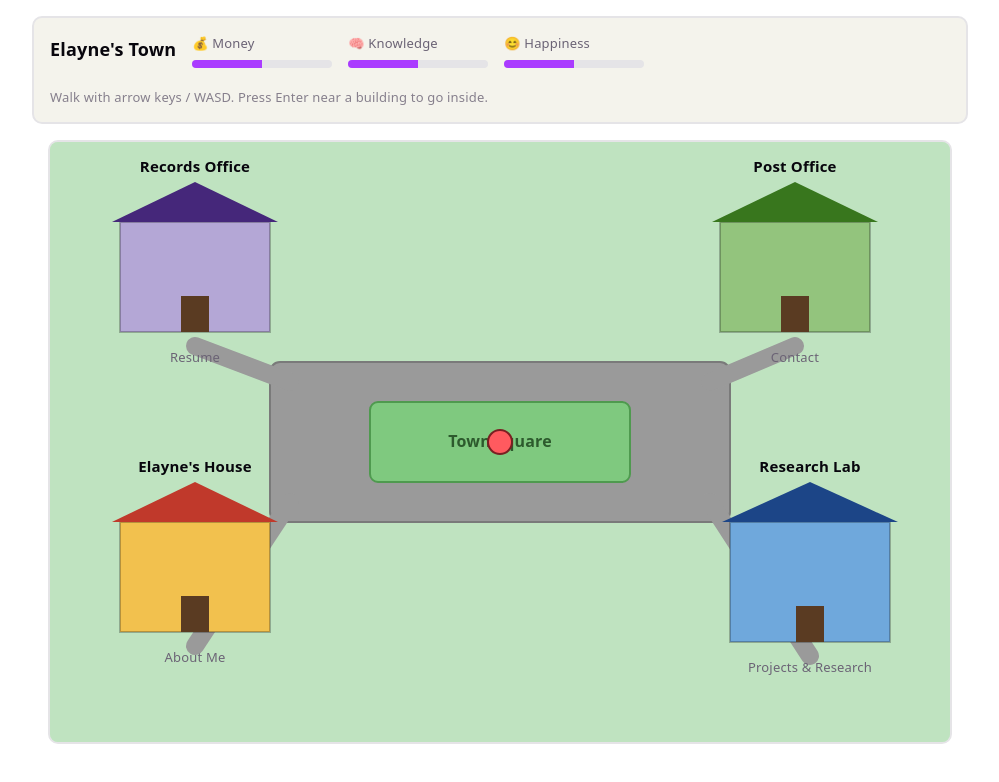
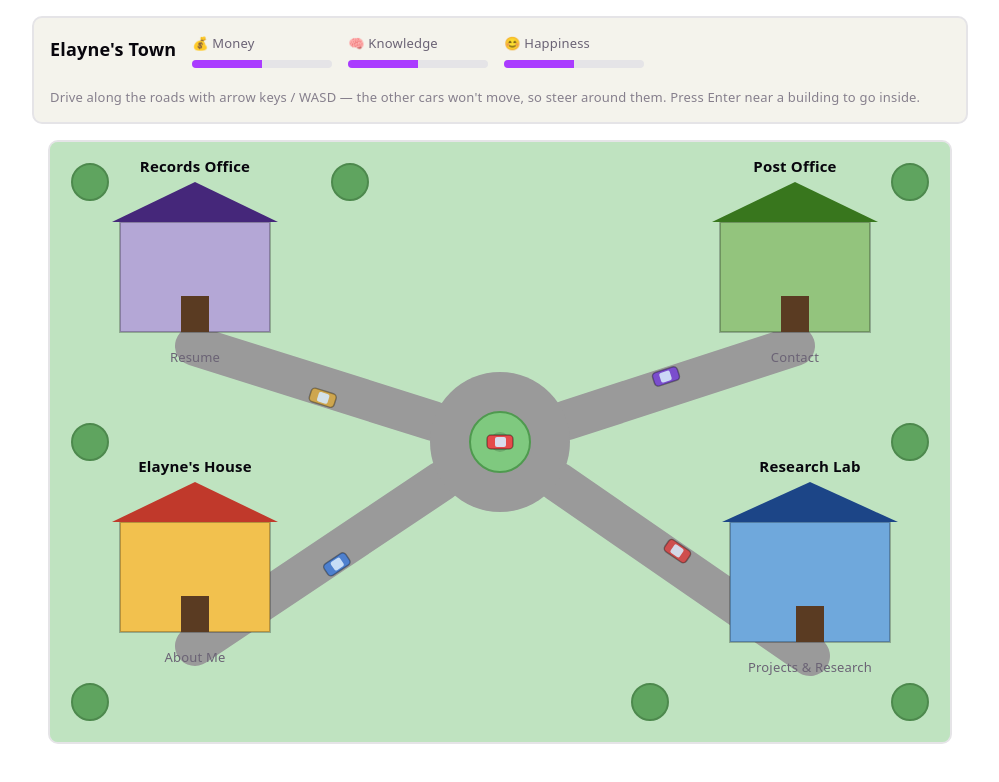
Before and after one commit to elaynecardosojhu-ai/elaynecardosojhu-ai.github.io, a React (Vite) app: page / in a window 1280 px wide. Shown: the top 782 px of the page, without its empty margins (140-1139 px from the left). Built offline with nearby package versions, Linux system fonts and the light colour scheme.

Commit message:
Add walkable roundabout roads and a drivable car with parked NPC cars

```diff
--- a/src/game/TownMap.css
+++ b/src/game/TownMap.css
@@ -79,28 +79,26 @@
   fill: #bfe3c0;
 }
 
-.town-map__road {
-  fill: #9a9a9a;
-  stroke: #7a7a7a;
+.town-map__tree {
+  fill: #4f9a4f;
+  stroke: #3a7a3a;
   stroke-width: 2;
+  opacity: 0.85;
 }
 
 .town-map__road-spur {
   stroke: #9a9a9a;
-  stroke-width: 18;
   stroke-linecap: round;
 }
 
-.town-map__park {
+.town-map__roundabout {
+  fill: #9a9a9a;
+}
+
+.town-map__roundabout-island {
   fill: #7fc97f;
   stroke: #4f9a4f;
   stroke-width: 2;
-}
-
-.town-map__park-label {
-  fill: #2d5a2d;
-  font-size: 16px;
-  font-weight: 600;
 }
 
 .building__body {
@@ -128,10 +126,22 @@
   stroke-width: 4;
 }
 
-.player {
-  fill: #ff5a5f;
-  stroke: #7a1f22;
-  stroke-width: 2;
+.player-shadow {
+  fill: rgba(0, 0, 0, 0.15);
+}
+
+.car__body {
+  stroke: rgba(0, 0, 0, 0.35);
+  stroke-width: 1.5;
+}
+
+.car__window {
+  fill: #d8ecff;
+  opacity: 0.9;
+}
+
+.car--npc {
+  opacity: 0.95;
 }
 
 .town-enter-prompt {
--- a/src/game/TownMap.tsx
+++ b/src/game/TownMap.tsx
@@ -1,17 +1,35 @@
 import { useEffect, useMemo, useRef, useState } from 'react'
 import { Link } from 'react-router-dom'
 import { BUILDINGS, MAP_HEIGHT, MAP_WIDTH, type Building } from './buildings'
+import {
+  CAR_RADIUS,
+  isOnRoad,
+  PARKED_CARS,
+  ROAD_HALF_WIDTH,
+  ROAD_SEGMENTS,
+  ROUNDABOUT_CENTER,
+  ROUNDABOUT_ISLAND_RADIUS,
+  ROUNDABOUT_RADIUS,
+  type Point,
+} from './roads'
 import { useTownState } from './useTownState'
 import './TownMap.css'
 
-const PLAYER_RADIUS = 12
-const MOVE_SPEED = 240 // px per second
+const PLAYER_RADIUS = 10
+const MOVE_SPEED = 220 // px per second
 const DOOR_TRIGGER_RADIUS = 46
+const CAR_COLLISION_GAP = 3
 
-interface Point {
-  x: number
-  y: number
-}
+const TREES: Point[] = [
+  { x: 40, y: 40 },
+  { x: 860, y: 40 },
+  { x: 40, y: 560 },
+  { x: 860, y: 560 },
+  { x: 300, y: 40 },
+  { x: 600, y: 560 },
+  { x: 40, y: 300 },
+  { x: 860, y: 300 },
+]
 
 function doorPoint(building: Building): Point {
   return { x: building.x + building.width / 2, y: building.y + building.height + 14 }
@@ -21,18 +39,33 @@ function clamp(value: number, min: number, max: number) {
   return Math.min(max, Math.max(min, value))
 }
 
-function intersectsBuilding(point: Point, building: Building) {
+function hitsParkedCar(point: Point) {
+  return PARKED_CARS.some(
+    (car) => Math.hypot(point.x - car.x, point.y - car.y) < PLAYER_RADIUS + CAR_RADIUS + CAR_COLLISION_GAP,
+  )
+}
+
+interface CarShapeProps {
+  x: number
+  y: number
+  angle: number
+  color: string
+  className?: string
+}
+
+function CarShape({ x, y, angle, color, className }: CarShapeProps) {
   return (
-    point.x + PLAYER_RADIUS > building.x &&
-    point.x - PLAYER_RADIUS < building.x + building.width &&
-    point.y + PLAYER_RADIUS > building.y &&
-    point.y - PLAYER_RADIUS < building.y + building.height
+    <g transform={`translate(${x} ${y}) rotate(${angle})`} className={className}>
+      <rect x={-13} y={-7} width={26} height={14} rx={4} className="car__body" style={{ fill: color }} />
+      <rect x={-5} y={-5} width={11} height={10} rx={2} className="car__window" />
+    </g>
   )
 }
 
 export default function TownMap() {
   const { stats, visited, visit } = useTownState()
-  const [player, setPlayer] = useState<Point>({ x: MAP_WIDTH / 2, y: MAP_HEIGHT / 2 })
+  const [player, setPlayer] = useState<Point>({ ...ROUNDABOUT_CENTER })
+  const [facingAngle, setFacingAngle] = useState(0)
   const [nearBuilding, setNearBuilding] = useState<Building | null>(null)
   const [modalBuilding, setModalBuilding] = useState<Building | null>(null)
   const [justVisited, setJustVisited] = useState(false)
@@ -89,16 +122,17 @@ export default function TownMap() {
           const current = playerRef.current
           let nextX = clamp(current.x + stepX, PLAYER_RADIUS, MAP_WIDTH - PLAYER_RADIUS)
           let nextY = current.y
-          if (BUILDINGS.some((b) => intersectsBuilding({ x: nextX, y: nextY }, b))) {
+          if (!isOnRoad({ x: nextX, y: nextY }) || hitsParkedCar({ x: nextX, y: nextY })) {
             nextX = current.x
           }
           nextY = clamp(current.y + stepY, PLAYER_RADIUS, MAP_HEIGHT - PLAYER_RADIUS)
-          if (BUILDINGS.some((b) => intersectsBuilding({ x: nextX, y: nextY }, b))) {
+          if (!isOnRoad({ x: nextX, y: nextY }) || hitsParkedCar({ x: nextX, y: nextY })) {
             nextY = current.y
           }
 
           if (nextX !== current.x || nextY !== current.y) {
             setPlayer({ x: nextX, y: nextY })
+            setFacingAngle((Math.atan2(nextY - current.y, nextX - current.x) * 180) / Math.PI)
           }
         }
       }
@@ -153,7 +187,8 @@ export default function TownMap() {
           ))}
         </div>
         <div className="town-hud__hint">
-          Walk with arrow keys / WASD. Press Enter near a building to go inside.
+          Drive along the roads with arrow keys / WASD — the other cars won't move, so steer around
+          them. Press Enter near a building to go inside.
         </div>
       </div>
 
@@ -161,32 +196,39 @@ export default function TownMap() {
         className="town-map"
         viewBox={`0 0 ${MAP_WIDTH} ${MAP_HEIGHT}`}
         role="img"
-        aria-label="A small town map with four buildings connected by roads"
+        aria-label="A small town map with a central roundabout and roads leading to four buildings"
       >
         <rect x={0} y={0} width={MAP_WIDTH} height={MAP_HEIGHT} className="town-map__grass" />
 
-        {/* roads: a ring around the central park with spurs to each building */}
-        <rect x={220} y={220} width={460} height={160} rx={10} className="town-map__road" />
-        {BUILDINGS.map((b) => {
-          const door = doorPoint(b)
-          const ringX = clamp(door.x, 240, 660)
-          const ringY = clamp(door.y, 240, 360)
-          return (
-            <line
-              key={`road-${b.id}`}
-              x1={door.x}
-              y1={door.y}
-              x2={ringX}
-              y2={ringY}
-              className="town-map__road-spur"
-            />
-          )
-        })}
+        {TREES.map((tree, index) => (
+          <circle key={`tree-${index}`} cx={tree.x} cy={tree.y} r={18} className="town-map__tree" />
+        ))}
 
-        <rect x={320} y={260} width={260} height={80} rx={8} className="town-map__park" />
-        <text x={450} y={305} textAnchor="middle" className="town-map__park-label">
-          Town Square
-        </text>
+        {/* roads: straight arms from each building's door to the central roundabout */}
+        {ROAD_SEGMENTS.map((segment) => (
+          <line
+            key={segment.id}
+            x1={segment.x1}
+            y1={segment.y1}
+            x2={segment.x2}
+            y2={segment.y2}
+            className="town-map__road-spur"
+            strokeWidth={ROAD_HALF_WIDTH * 2}
+          />
+        ))}
+
+        <circle
+          cx={ROUNDABOUT_CENTER.x}
+          cy={ROUNDABOUT_CENTER.y}
+          r={ROUNDABOUT_RADIUS}
+          className="town-map__roundabout"
+        />
+        <circle
+          cx={ROUNDABOUT_CENTER.x}
+          cy={ROUNDABOUT_CENTER.y}
+          r={ROUNDABOUT_ISLAND_RADIUS}
+          className="town-map__roundabout-island"
+        />
 
         {BUILDINGS.map((building) => (
           <g key={building.id} className={nearBuilding?.id === building.id ? 'building building--near' : 'building'}>
@@ -229,7 +271,11 @@ export default function TownMap() {
           </g>
         ))}
 
-        <circle cx={player.x} cy={player.y} r={PLAYER_RADIUS} className="player" />
+        <circle cx={player.x} cy={player.y} r={PLAYER_RADIUS} className="player-shadow" />
+        {PARKED_CARS.map((car) => (
+          <CarShape key={car.id} x={car.x} y={car.y} angle={car.angle} color={car.color} className="car--npc" />
+        ))}
+        <CarShape x={player.x} y={player.y} angle={facingAngle} color="#e54b4b" className="car--player" />
       </svg>
 
       {nearBuilding && !modalBuilding && (
--- /dev/null
+++ b/src/game/roads.ts
@@ -0,0 +1,98 @@
+import { BUILDINGS, MAP_HEIGHT, MAP_WIDTH } from './buildings'
+
+export interface Point {
+  x: number
+  y: number
+}
+
+export interface RoadSegment {
+  id: string
+  x1: number
+  y1: number
+  x2: number
+  y2: number
+}
+
+export const ROAD_HALF_WIDTH = 20
+export const ROUNDABOUT_CENTER: Point = { x: MAP_WIDTH / 2, y: MAP_HEIGHT / 2 }
+export const ROUNDABOUT_RADIUS = 70
+export const ROUNDABOUT_ISLAND_RADIUS = 30
+
+function doorPoint(building: (typeof BUILDINGS)[number]): Point {
+  return { x: building.x + building.width / 2, y: building.y + building.height + 14 }
+}
+
+function pointOnRoundaboutEdge(door: Point): Point {
+  const dx = door.x - ROUNDABOUT_CENTER.x
+  const dy = door.y - ROUNDABOUT_CENTER.y
+  const dist = Math.hypot(dx, dy) || 1
+  return {
+    x: ROUNDABOUT_CENTER.x + (dx / dist) * ROUNDABOUT_RADIUS,
+    y: ROUNDABOUT_CENTER.y + (dy / dist) * ROUNDABOUT_RADIUS,
+  }
+}
+
+// Each building gets a straight road arm running from its door to the edge of
+// the central roundabout, so every building is reachable only by road.
+export const ROAD_SEGMENTS: RoadSegment[] = BUILDINGS.map((building) => {
+  const door = doorPoint(building)
+  const edge = pointOnRoundaboutEdge(door)
+  return { id: `road-${building.id}`, x1: door.x, y1: door.y, x2: edge.x, y2: edge.y }
+})
+
+function distanceToSegment(point: Point, a: Point, b: Point): number {
+  const dx = b.x - a.x
+  const dy = b.y - a.y
+  const lengthSquared = dx * dx + dy * dy
+  if (lengthSquared === 0) return Math.hypot(point.x - a.x, point.y - a.y)
+  let t = ((point.x - a.x) * dx + (point.y - a.y) * dy) / lengthSquared
+  t = Math.max(0, Math.min(1, t))
+  const projX = a.x + t * dx
+  const projY = a.y + t * dy
+  return Math.hypot(point.x - projX, point.y - projY)
+}
+
+export function isOnRoad(point: Point): boolean {
+  const distToCenter = Math.hypot(point.x - ROUNDABOUT_CENTER.x, point.y - ROUNDABOUT_CENTER.y)
+  if (distToCenter <= ROUNDABOUT_RADIUS) return true
+
+  return ROAD_SEGMENTS.some(
+    (segment) =>
+      distanceToSegment(point, { x: segment.x1, y: segment.y1 }, { x: segment.x2, y: segment.y2 }) <=
+      ROAD_HALF_WIDTH,
+  )
+}
+
+export interface ParkedCar {
+  id: string
+  x: number
+  y: number
+  angle: number
+  color: string
+}
+
+export const CAR_RADIUS = 13
+
+// One parked car per road arm, offset to one side of the centerline so there's
+// still room on the other side to drive around it.
+export const PARKED_CARS: ParkedCar[] = ROAD_SEGMENTS.map((segment, index) => {
+  const dx = segment.x2 - segment.x1
+  const dy = segment.y2 - segment.y1
+  const length = Math.hypot(dx, dy) || 1
+  const dirX = dx / length
+  const dirY = dy / length
+  const perpX = -dirY
+  const perpY = dirX
+  const t = 0.55
+  const midX = segment.x1 + dx * t
+  const midY = segment.y1 + dy * t
+  const offset = 11
+  const colors = ['#4a7fd1', '#d14a4a', '#d1a74a', '#7a4ad1']
+  return {
+    id: `car-${segment.id}`,
+    x: midX + perpX * offset,
+    y: midY + perpY * offset,
+    angle: (Math.atan2(dirY, dirX) * 180) / Math.PI,
+    color: colors[index % colors.length],
+  }
+})
```
